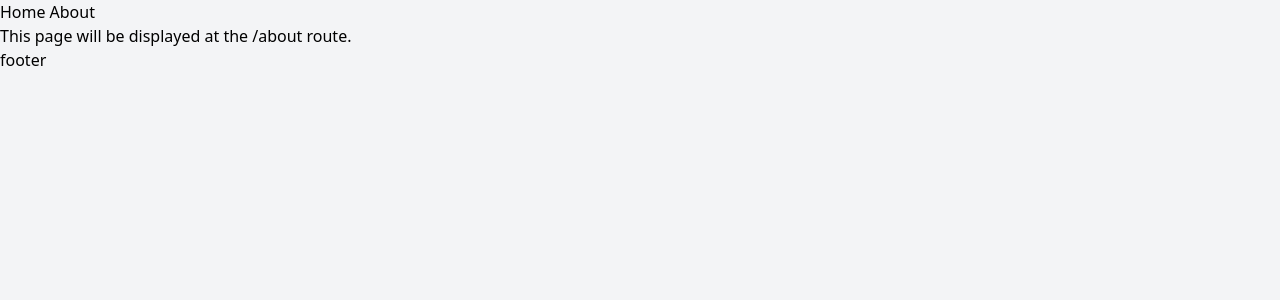
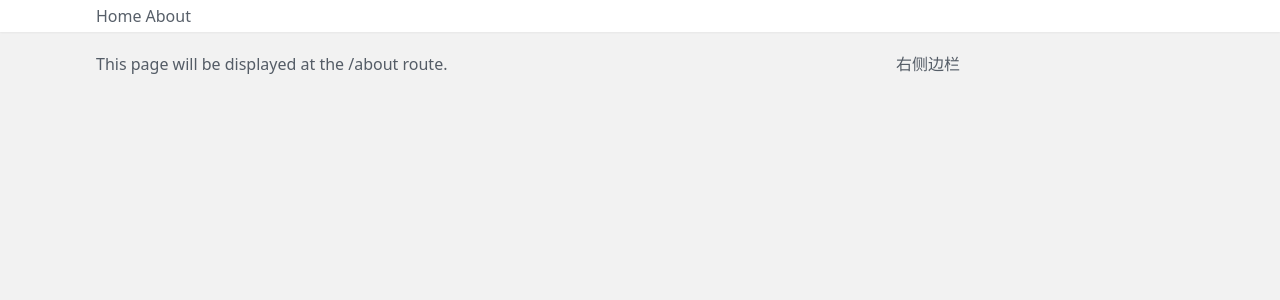
Before and after one commit to jiannei/sinan-web, a Nuxt app: page /about in a window 1280 px wide. Shown: the top 300 px of the page. Built offline with nearby package versions, Linux system fonts and the light colour scheme.

Commit message:
feat: filters

```diff
--- a/app.vue
+++ b/app.vue
@@ -1,5 +1,9 @@
 <template>
-  <NuxtLayout>
-    <NuxtPage />
-  </NuxtLayout>
+  <div class="font-sans leading-none antialiased">
+    <NuxtLayout>
+      <NuxtPage />
+    </NuxtLayout>
+  </div>
 </template>
+<script setup lang="ts">
+</script>
--- a/layouts/default.vue
+++ b/layouts/default.vue
@@ -1,11 +1,17 @@
 <script setup lang="ts">
+// 取页面结构配置：左侧边栏、主体、右侧边栏
+
+const page = ref()
+
+// 取页面数据
+const data = reactive({})
 
 </script>
 
 <template>
-  <div class="bg-gray-100 min-h-screen">
-    <header>
-      <nav>
+  <div class="relative h-screen bg-base-200 text-base-content/75 font-normal">
+    <header class="bg-base-100 shadow-sm">
+      <nav class="flex items-center justify-between max-w-6xl px-8 py-2 mx-auto">
         <ul class="flex items-center space-x-1">
           <li><NuxtLink to="/">Home</NuxtLink></li>
           <li><NuxtLink to="/about">About</NuxtLink></li>
@@ -13,11 +19,20 @@
       </nav>
     </header>
 
-    <main>
-      <slot />
-    </main>
+    <!-- 主体 -->
+    <section class="flex justify-between max-w-6xl mx-auto my-6 px-8">
+      <aside class="fixed inset-y-1/4 -ml-24 w-24 hidden">左侧边栏</aside>
 
-    <footer>footer</footer>
+      <!--内容区-->
+      <main class="flex-1 max-w-3xl space-y-3">
+        <slot />
+      </main>
+
+      <!--右侧边栏-->
+      <aside class="w-72 space-y-3">
+        右侧边栏
+      </aside>
+    </section>
   </div>
 </template>
 
--- a/package.json
+++ b/package.json
@@ -10,9 +10,11 @@
     "postinstall": "nuxt prepare"
   },
   "devDependencies": {
+    "@heroicons/vue": "^2.0.18",
     "@nuxt/devtools": "latest",
     "@types/node": "^20.4.5",
     "autoprefixer": "^10.4.14",
+    "daisyui": "^3.5.0",
     "nuxt": "^3.6.5",
     "postcss": "^8.4.27",
     "tailwindcss": "^3.3.3"
--- a/pages/index.vue
+++ b/pages/index.vue
@@ -1,13 +1,11 @@
 <script setup lang="ts">
+const {data} = await useFetch('/api/page')
 
 </script>
 
 <template>
-  <div>
-    <h1>Welcome to the homepage</h1>
-    <AppAlert>
-      This is an auto-imported component
-    </AppAlert>
+  <div class="w-full px-4 py-3 bg-base-100 rounded shadow-sm">
+    <Toolbar :filters="data.filters"/>
   </div>
 </template>
 
--- a/server/db.json
+++ b/server/db.json
@@ -1,19 +1,22 @@
 {
-  "posts": [
-    {
-      "id": 1,
-      "title": "json-server",
-      "author": "typicode"
-    }
-  ],
-  "comments": [
-    {
-      "id": 1,
-      "body": "some comment",
-      "postId": 1
-    }
-  ],
-  "profile": {
-    "name": "typicode"
+  "theme": {
+  },
+  "page": {
+    "filters": [
+      {
+        "label": "推荐",
+        "value": "recommended"
+      },
+      {
+        "label": "热门",
+        "value": "hot"
+      },
+      {
+        "label": "关注",
+        "value": "follow"
+      }
+    ]
+  },
+  "posts": {
   }
 }
--- a/tailwind.config.js
+++ b/tailwind.config.js
@@ -11,5 +11,7 @@ module.exports = {
   theme: {
     extend: {},
   },
-  plugins: [],
+  plugins: [
+    require("daisyui")
+  ],
 }
```
Also changed, not shown: 1 other file (tests, documents, lock files or other folders).
